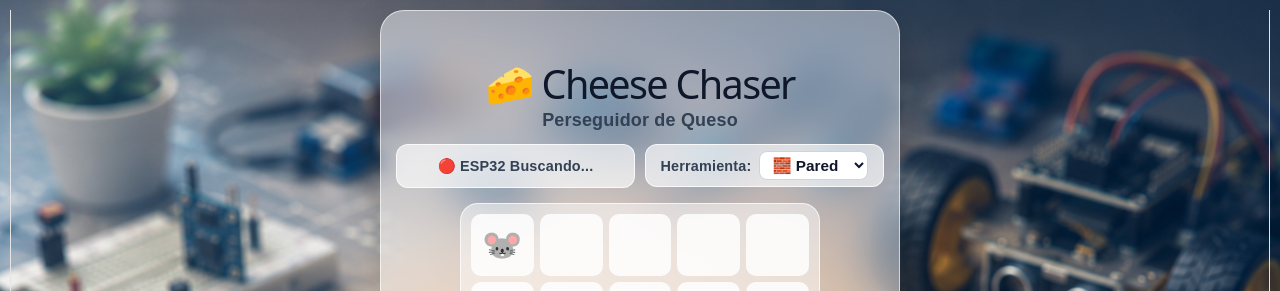
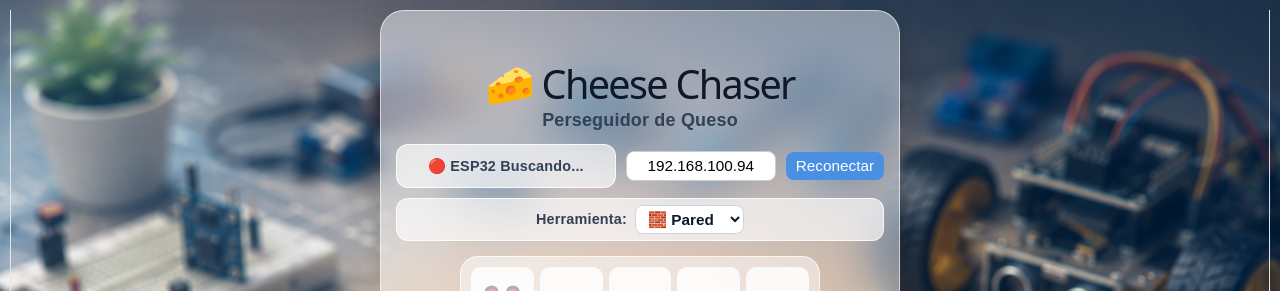
Before and after one commit to jpmax-c/mousebot-ui, a React (Vite) app: page / in a window 1280 px wide. Shown: the top 291 px of the page. Built offline with nearby package versions, Linux system fonts and the light colour scheme; no server answers.

Commit message:
Update App.jsx

```diff
--- a/src/App.jsx
+++ b/src/App.jsx
@@ -1,49 +1,77 @@
-import { useState, useEffect } from "react";
+import { useState, useEffect, useRef } from "react";
 import "./App.css";
 
 const SIZE = 5;
-const ROBOT_HOST = "http://mousebot.local"; // mDNS del ESP32
 
 export default function App() {
   const [mode, setMode] = useState("program");
   const [editTool, setEditTool] = useState("wall");
 
+  // Dirección IP o mDNS por defecto del ESP32
+  const [robotIp, setRobotIp] = useState("192.168.100.94");
+  const [isConnected, setIsConnected] = useState(false);
+  const socketRef = useRef(null);
+
   const [route, setRoute] = useState([]);
   const [previewRoute, setPreviewRoute] = useState([]);
   const [isExecuting, setIsExecuting] = useState(false);
-  const [isConnected, setIsConnected] = useState(false);
 
   const [mouse, setMouse] = useState({ row: 0, col: 0 });
   const [cheese, setCheese] = useState({ row: 4, col: 4 });
   const [walls, setWalls] = useState([]);
   const [message, setMessage] = useState("");
 
-  // Chequeo de conexión constante con la ESP32 vía mDNS
+  // ---------------- CONEXIÓN WEBSOCKET ----------------
+  const connectWebSocket = (targetIp) => {
+    if (socketRef.current) {
+      socketRef.current.close();
+    }
+
+    // Formatear dirección limpia sin http:// ni slashes
+    const cleanIp = targetIp.replace(/^https?:\/\//, "").replace(/\/.*$/, "");
+    const wsUrl = `ws://${cleanIp}:81`;
+
+    console.log("Intentando conectar a:", wsUrl);
+    const socket = new WebSocket(wsUrl);
+    socketRef.current = socket;
+
+    socket.onopen = () => {
+      console.log("¡Conectado exitosamente por WebSocket!");
+      setIsConnected(true);
+    };
+
+    socket.onclose = () => {
+      console.log("WebSocket desconectado");
+      setIsConnected(false);
+    };
+
+    socket.onerror = (err) => {
+      console.error("Error en WebSocket:", err);
+      setIsConnected(false);
+    };
+  };
+
   useEffect(() => {
-    const checkConnection = async () => {
-      try {
-        const res = await fetch(`${ROBOT_HOST}/ping`, { method: "GET" });
-        if (res.ok) setIsConnected(true);
-        else setIsConnected(false);
-      } catch {
-        setIsConnected(false);
+    connectWebSocket(robotIp);
+
+    return () => {
+      if (socketRef.current) {
+        socketRef.current.close();
       }
     };
-
-    checkConnection();
-    const interval = setInterval(checkConnection, 4000);
-    return () => clearInterval(interval);
   }, []);
 
-  // Función para enviar órdenes directas por Wi-Fi
-  const sendToESP32 = async (cmd) => {
-    try {
-      await fetch(`${ROBOT_HOST}/cmd?type=${cmd}`, { method: "GET" });
-    } catch (err) {
-      console.warn("No se pudo comunicar con el robot ESP32:", err);
+  // Función para enviar órdenes en tiempo real por WebSocket
+  const sendToESP32 = (cmd) => {
+    if (socketRef.current && socketRef.current.readyState === WebSocket.OPEN) {
+      socketRef.current.send(cmd);
+      console.log("Enviado a ESP32:", cmd);
+    } else {
+      console.warn("WebSocket no está listo para enviar:", cmd);
     }
   };
 
+  // ---------------- LÓGICA DEL TABLERO Y JUEGO ----------------
   const isWall = (r, c) => walls.some((w) => w.row === r && w.col === c);
 
   const isValidMove = (r, c) => {
@@ -129,7 +157,7 @@ export default function App() {
     return currentMouse;
   };
 
-  // MODO PROGRAMACIÓN: Ejecución Paso a Paso Sincronizada con el Robot Físico
+  // MODO PROGRAMACIÓN: Sincronización Paso a Paso con los motores
   const executeRoute = async () => {
     if (isExecuting || route.length === 0) return;
     setIsExecuting(true);
@@ -140,7 +168,7 @@ export default function App() {
     for (let i = 0; i < route.length; i++) {
       const cmd = route[i];
 
-      // Enviar orden en tiempo real a los motores del ESP32
+      // Envío de la orden al robot
       sendToESP32(cmd);
 
       await new Promise((resolve) => setTimeout(resolve, 800));
@@ -152,10 +180,10 @@ export default function App() {
     setIsExecuting(false);
   };
 
-  // MODO REMOTO: Movimiento Directo al Presionar los Botones
+  // MODO REMOTO: Movimiento Instantáneo
   const handleRemoteMove = (cmd) => {
     setMouse((prev) => moveMouseStep(cmd, prev));
-    sendToESP32(cmd); // Envío directo a la ESP32
+    sendToESP32(cmd);
   };
 
   const handleCellClick = (row, col) => {
@@ -216,14 +244,44 @@ export default function App() {
         <h3>Perseguidor de Queso</h3>
       </header>
 
-      {/* Control de estado Wi-Fi mDNS */}
-      <div className="top-controls">
+      {/* --- BARRA SUPERIOR CON ESTADO Y CONTROL DE IP --- */}
+      <div className="top-controls" style={{ display: "flex", gap: "10px", alignItems: "center", justifyContent: "center", marginBottom: "15px" }}>
         <div className={`wifi-status ${isConnected ? "online" : "offline"}`}>
-          {isConnected ? "🟢 mousebot.local Conectado" : "🔴 ESP32 Buscando..."}
+          {isConnected ? "🟢 WebSocket Listo" : "🔴 ESP32 Buscando..."}
         </div>
 
+        <input
+          type="text"
+          value={robotIp}
+          onChange={(e) => setRobotIp(e.target.value)}
+          placeholder="IP o mousebot.local"
+          style={{
+            padding: "5px 8px",
+            borderRadius: "8px",
+            border: "1px solid #ccc",
+            fontSize: "0.85rem",
+            width: "150px",
+            textAlign: "center"
+          }}
+        />
+
+        <button
+          onClick={() => connectWebSocket(robotIp)}
+          style={{
+            padding: "5px 10px",
+            borderRadius: "8px",
+            border: "none",
+            backgroundColor: "#4A90E2",
+            color: "#fff",
+            cursor: "pointer",
+            fontSize: "0.85rem"
+          }}
+        >
+          Reconectar
+        </button>
+
         <div className="edit-tools-dropdown">
-          <label htmlFor="tool-select">Herramienta:</label>
+          <label htmlFor="tool-select">Herramienta: </label>
           <select
             id="tool-select"
             value={editTool}
@@ -236,6 +294,7 @@ export default function App() {
         </div>
       </div>
 
+      {/* --- TABLERO --- */}
       <div className="main-layout">
         <div className="maze-grid">
           {Array.from({ length: SIZE }).map((_, row) =>
@@ -244,6 +303,7 @@ export default function App() {
         </div>
       </div>
 
+      {/* --- MODAL DE VICTORIA --- */}
       {message && (
         <div className="modal-overlay" onClick={() => setMessage("")}>
           <div className="modal-content" onClick={(e) => e.stopPropagation()}>
@@ -256,16 +316,25 @@ export default function App() {
         </div>
       )}
 
-      {/* Cambio entre Modo Programación y Modo Remoto */}
+      {/* --- SELECTOR DE MODO (PROGRAMACIÓN / REMOTO) --- */}
       <div className="mode-selector">
-        <button onClick={() => setMode("program")} disabled={isExecuting}>
+        <button
+          className={mode === "program" ? "active" : ""}
+          onClick={() => setMode("program")}
+          disabled={isExecuting}
+        >
           🧩 Programación
         </button>
-        <button onClick={() => setMode("remote")} disabled={isExecuting}>
+        <button
+          className={mode === "remote" ? "active" : ""}
+          onClick={() => setMode("remote")}
+          disabled={isExecuting}
+        >
           🎮 Remoto
         </button>
       </div>
 
+      {/* --- INTERFAZ SEGÚN MODO SELECCIONADO --- */}
       {mode === "program" ? (
         <>
           <h2>🧩 Modo Programación</h2>
@@ -316,7 +385,7 @@ export default function App() {
             </div>
             <button onClick={() => handleRemoteMove("DOWN")}>⬇️</button>
           </div>
-          <button className="reset-btn" onClick={resetGame}>
+          <button className="reset-btn" onClick={resetGame} style={{ marginTop: "15px" }}>
             🔄 Reiniciar Tablero
           </button>
         </>
```
